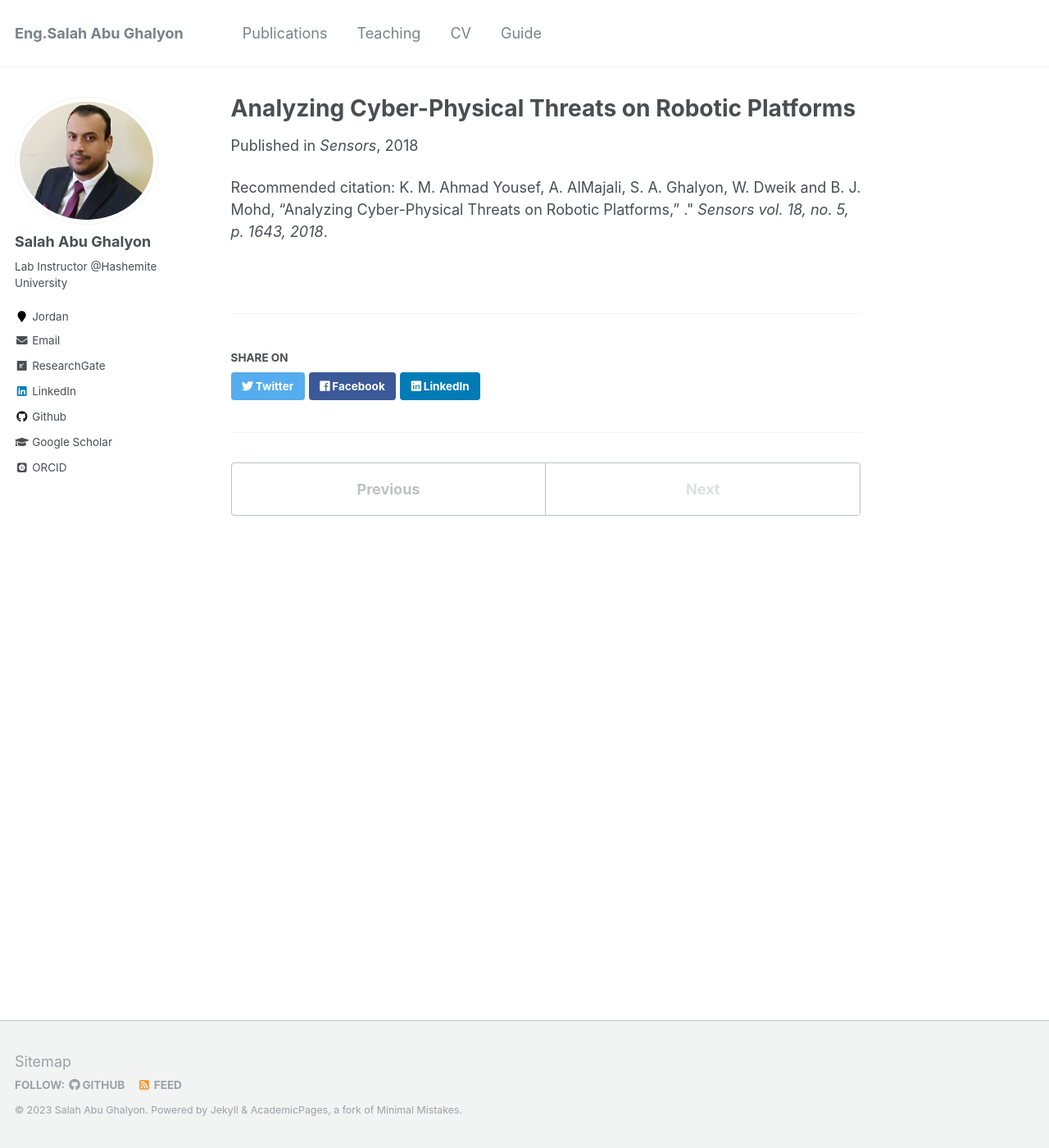
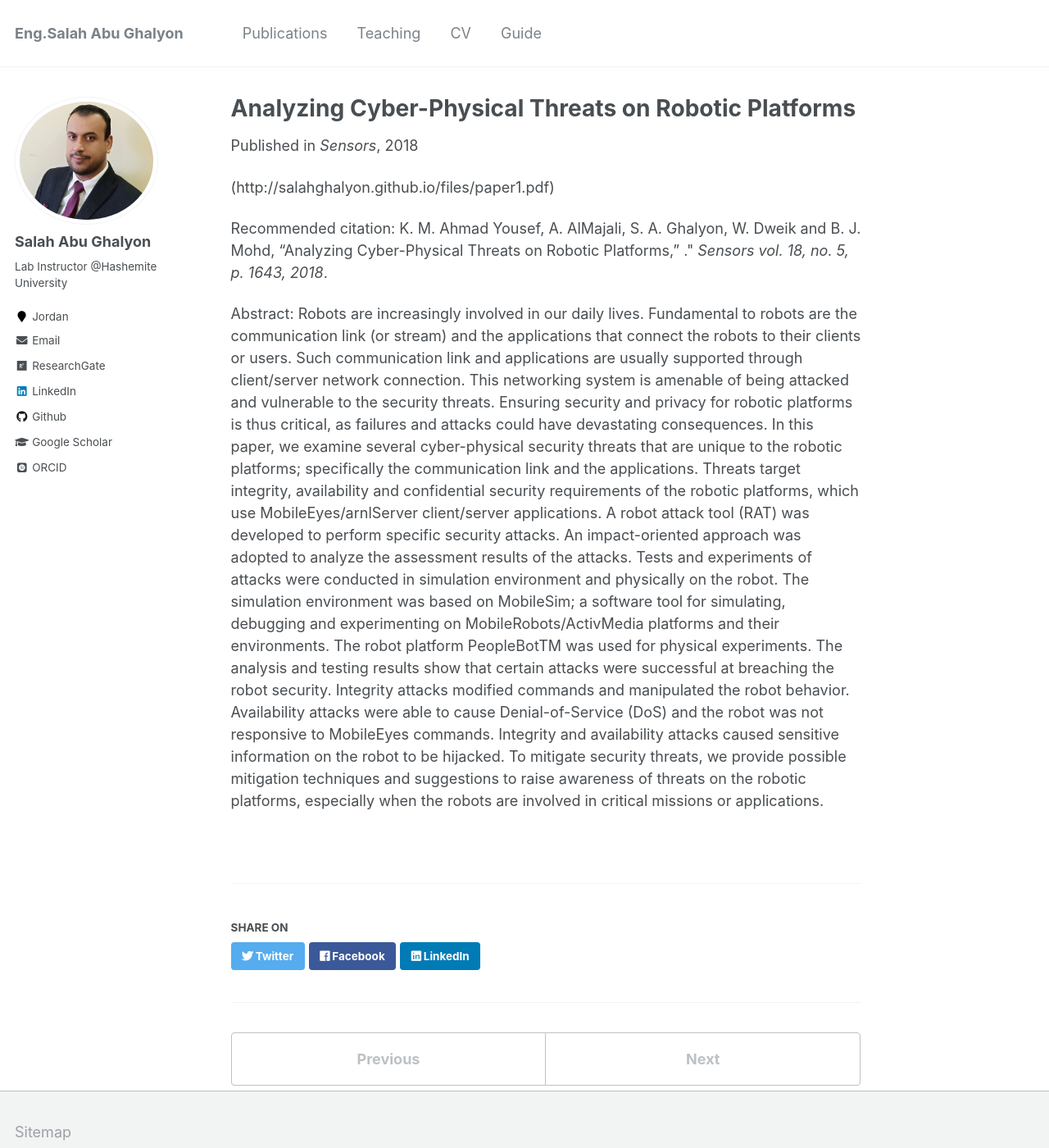
Before and after one commit to salahghalyon/salahghalyon.github.io, a Jekyll site: the page built from _publications/2018-05-21-Analyzing-Cyber-Physical-Threats-on-Robotic-platform.md, in a window 1280 px wide and 1400 px high. Shown: the whole window at 82% size. Built offline with Jekyll 4.4.1, drawn with Linux system fonts in a browser that asks for light colours; some web fonts are replaced.

Commit message:
paper 2&upload pdfs

```diff
--- a/_publications/2018-05-21-Analyzing-Cyber-Physical-Threats-on-Robotic-platform.md
+++ b/_publications/2018-05-21-Analyzing-Cyber-Physical-Threats-on-Robotic-platform.md
@@ -8,6 +8,28 @@ venue: 'Sensors'
 paperurl: 'http://salahghalyon.github.io/files/paper1.pdf'
 ---
 
-
+(http://salahghalyon.github.io/files/paper1.pdf)
 
 Recommended citation: K. M. Ahmad Yousef, A. AlMajali, S. A. Ghalyon, W. Dweik and B. J. Mohd, "Analyzing Cyber-Physical Threats on Robotic Platforms,"  .&quot; <i>Sensors vol. 18, no. 5, p. 1643, 2018</i>.
+
+Abstract: Robots are increasingly involved in our daily lives. Fundamental to robots are the
+communication link (or stream) and the applications that connect the robots to their clients or
+users. Such communication link and applications are usually supported through client/server
+network connection. This networking system is amenable of being attacked and vulnerable to the
+security threats. Ensuring security and privacy for robotic platforms is thus critical, as failures and
+attacks could have devastating consequences. In this paper, we examine several cyber-physical
+security threats that are unique to the robotic platforms; specifically the communication link and the
+applications. Threats target integrity, availability and confidential security requirements of the robotic
+platforms, which use MobileEyes/arnlServer client/server applications. A robot attack tool (RAT) was
+developed to perform specific security attacks. An impact-oriented approach was adopted to analyze
+the assessment results of the attacks. Tests and experiments of attacks were conducted in simulation
+environment and physically on the robot. The simulation environment was based on MobileSim;
+a software tool for simulating, debugging and experimenting on MobileRobots/ActivMedia platforms
+and their environments. The robot platform PeopleBotTM was used for physical experiments.
+The analysis and testing results show that certain attacks were successful at breaching the robot
+security. Integrity attacks modified commands and manipulated the robot behavior. Availability
+attacks were able to cause Denial-of-Service (DoS) and the robot was not responsive to MobileEyes
+commands. Integrity and availability attacks caused sensitive information on the robot to be hijacked.
+To mitigate security threats, we provide possible mitigation techniques and suggestions to raise
+awareness of threats on the robotic platforms, especially when the robots are involved in critical
+missions or applications.
```
Also changed, not shown: _publications/2010-10-01-paper-title-number-2.md (deleted, +0 -15 lines), _publications/2018-12-03-SEMI-QUANTITATIVE-SECURITY-RISK-ASSESSMENT-OF-ROBOTIC-SYSTEMS.md (added, +14 -0 lines), 3 other files.
